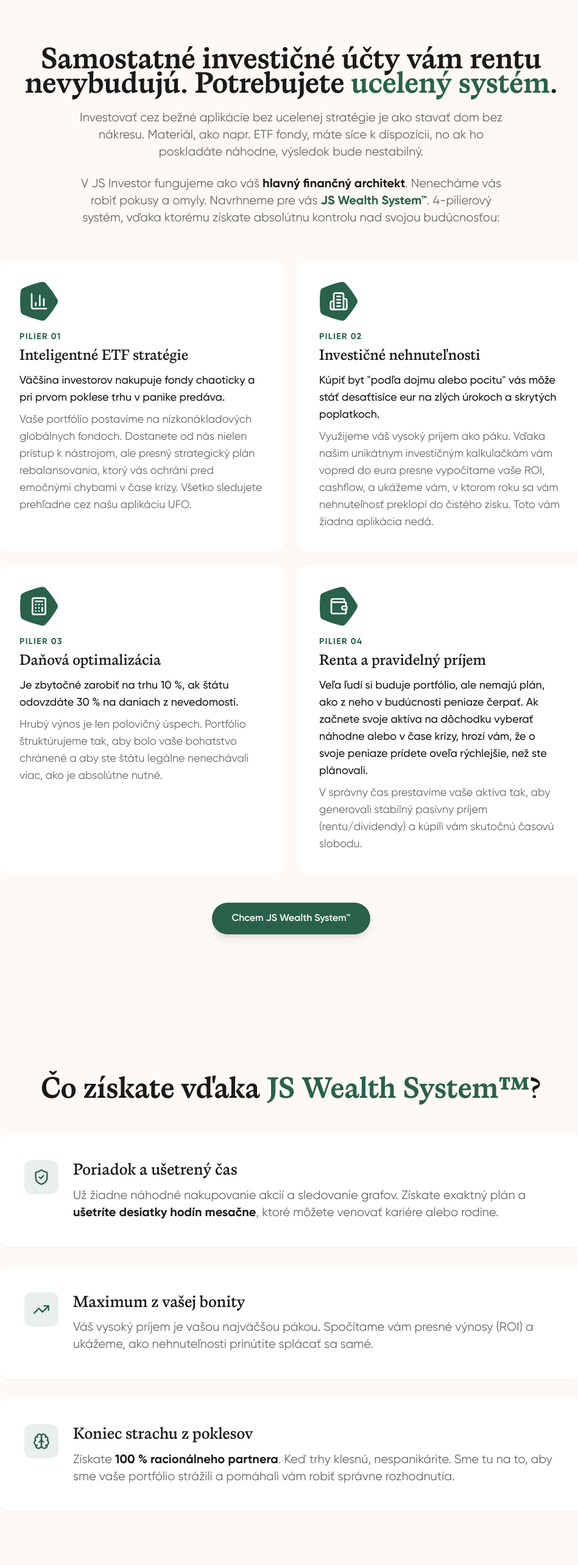
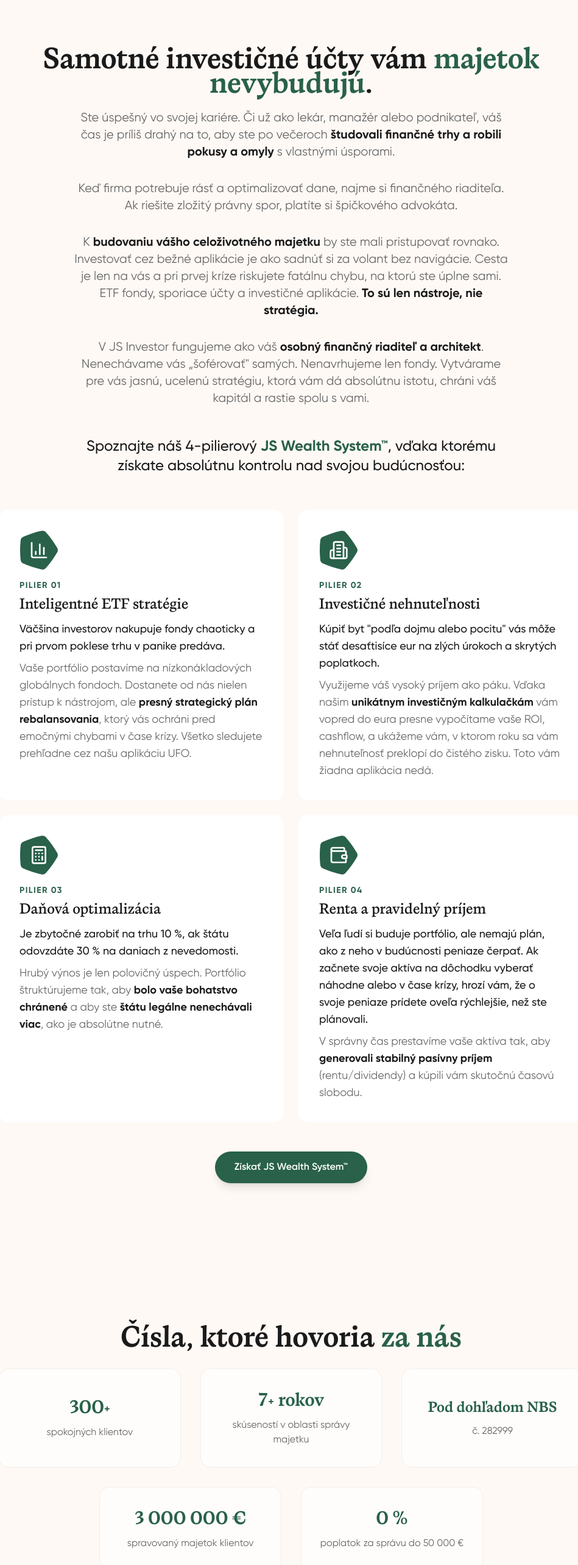
Before and after one commit to matus-babiak/js-investor, a React (Vite) app: page / in a window 1280 px wide. Shown: the part 1796-4362 px from the top of the page at 61% size, without its empty margins (162-1111 px from the left). Built offline with nearby package versions, Linux system fonts and the light colour scheme; the HTML template or start-up script is replaced by a standard one.

Commit message:
Sekcia Čísla: rozdelenie na StatsSection + ProofSection (2 taby), úpravy MechanismSection, CTA, poradie sekcií
Made-with: Cursor

```diff
--- a/src/components/MechanismSection.tsx
+++ b/src/components/MechanismSection.tsx
@@ -7,28 +7,44 @@ const pillars = [
     num: "01",
     title: "Inteligentné ETF stratégie",
     lead: "Väčšina investorov nakupuje fondy chaoticky a pri prvom poklese trhu v panike predáva.",
-    text: "Vaše portfólio postavíme na nízkonákladových globálnych fondoch. Dostanete od nás nielen prístup k nástrojom, ale presný strategický plán rebalansovania, ktorý vás ochráni pred emočnými chybami v čase krízy. Všetko sledujete prehľadne cez našu aplikáciu UFO.",
+    text: (
+      <>
+        Vaše portfólio postavíme na nízkonákladových globálnych fondoch. Dostanete od nás nielen prístup k nástrojom, ale <strong className="text-foreground">presný strategický plán rebalansovania</strong>, ktorý vás ochráni pred emočnými chybami v čase krízy. Všetko sledujete prehľadne cez našu aplikáciu UFO.
+      </>
+    ),
   },
   {
     icon: Building2,
     num: "02",
     title: "Investičné nehnuteľnosti",
     lead: "Kúpiť byt \"podľa dojmu alebo pocitu\" vás môže stáť desaťtisíce eur na zlých úrokoch a skrytých poplatkoch.",
-    text: "Využijeme váš vysoký príjem ako páku. Vďaka našim unikátnym investičným kalkulačkám vám vopred do eura presne vypočítame vaše ROI, cashflow, a ukážeme vám, v ktorom roku sa vám nehnuteľnosť preklopí do čistého zisku. Toto vám žiadna aplikácia nedá.",
+    text: (
+      <>
+        Využijeme váš vysoký príjem ako páku. Vďaka našim <strong className="text-foreground">unikátnym investičným kalkulačkám</strong> vám vopred do eura presne vypočítame vaše ROI, cashflow, a ukážeme vám, v ktorom roku sa vám nehnuteľnosť preklopí do čistého zisku. Toto vám žiadna aplikácia nedá.
+      </>
+    ),
   },
   {
     icon: Calculator,
     num: "03",
     title: "Daňová optimalizácia",
     lead: "Je zbytočné zarobiť na trhu 10 %, ak štátu odovzdáte 30 % na daniach z nevedomosti.",
-    text: "Hrubý výnos je len polovičný úspech. Portfólio štruktúrujeme tak, aby bolo vaše bohatstvo chránené a aby ste štátu legálne nenechávali viac, ako je absolútne nutné.",
+    text: (
+      <>
+        Hrubý výnos je len polovičný úspech. Portfólio štruktúrujeme tak, aby <strong className="text-foreground">bolo vaše bohatstvo chránené</strong> a aby ste <strong className="text-foreground">štátu legálne nenechávali viac</strong>, ako je absolútne nutné.
+      </>
+    ),
   },
   {
     icon: Wallet,
     num: "04",
     title: "Renta a pravidelný príjem",
     lead: "Veľa ľudí si buduje portfólio, ale nemajú plán, ako z neho v budúcnosti peniaze čerpať. Ak začnete svoje aktíva na dôchodku vyberať náhodne alebo v čase krízy, hrozí vám, že o svoje peniaze prídete oveľa rýchlejšie, než ste plánovali.",
-    text: "V správny čas prestavíme vaše aktíva tak, aby generovali stabilný pasívny príjem (rentu/dividendy) a kúpili vám skutočnú časovú slobodu.",
+    text: (
+      <>
+        V správny čas prestavíme vaše aktíva tak, aby <strong className="text-foreground">generovali stabilný pasívny príjem</strong> (rentu/dividendy) a kúpili vám skutočnú časovú slobodu.
+      </>
+    ),
   },
 ];
 
@@ -39,16 +55,22 @@ const MechanismSection = () => {
     <section className="section-padding">
       <div ref={ref} className="content-width">
         <h2 className={`scroll-animate ${isVisible ? 'visible' : ''} text-3xl md:text-4xl lg:text-[48px] font-serif font-bold text-foreground  mb-6 text-center`}>
-          Samostatné investičné účty vám rentu nevybudujú. Potrebujete{" "}
-          <span className="text-primary">ucelený systém</span>.
+          Samotné investičné účty vám <span className="text-primary">majetok nevybudujú</span>.
         </h2>
-        <p className={`scroll-animate scroll-animate-delay-1 ${isVisible ? 'visible' : ''} text-xl text-muted-foreground text-center max-w-[720px] mx-auto mb-6 `}>
-          Investovať cez bežné aplikácie bez ucelenej stratégie je ako stavať dom bez nákresu. Materiál, ako napr. ETF fondy, máte síce k dispozícii, no ak ho poskladáte náhodne, výsledok bude nestabilný.
+        <p className={`scroll-animate scroll-animate-delay-1 ${isVisible ? 'visible' : ''} text-xl text-muted-foreground text-center max-w-[720px] mx-auto mb-8`}>
+          Ste úspešný vo svojej kariére. Či už ako lekár, manažér alebo podnikateľ, váš čas je príliš drahý na to, aby ste po večeroch <strong className="text-foreground">študovali finančné trhy a robili pokusy a omyly</strong> s vlastnými úsporami.
         </p>
-        <p className={`scroll-animate scroll-animate-delay-1 ${isVisible ? 'visible' : ''} text-xl text-muted-foreground text-center max-w-[720px] mx-auto mb-14 `}>
-          V JS Investor fungujeme ako váš{" "}
-          <strong className="text-foreground">hlavný finančný architekt</strong>. Nenecháme vás robiť pokusy a omyly. Navrhneme pre vás{" "}
-          <strong className="text-primary">JS Wealth System™</strong>. 4-pilierový systém, vďaka ktorému získate absolútnu kontrolu nad svojou budúcnosťou:
+        <p className={`scroll-animate scroll-animate-delay-1 ${isVisible ? 'visible' : ''} text-xl text-muted-foreground text-center max-w-[720px] mx-auto mb-8`}>
+          Keď firma potrebuje rásť a optimalizovať dane, najme si finančného riaditeľa. Ak riešite zložitý právny spor, platíte si špičkového advokáta.
+        </p>
+        <p className={`scroll-animate scroll-animate-delay-1 ${isVisible ? 'visible' : ''} text-xl text-muted-foreground text-center max-w-[720px] mx-auto mb-8`}>
+          K <strong className="text-foreground">budovaniu vášho celoživotného majetku</strong> by ste mali pristupovať rovnako. Investovať cez bežné aplikácie je ako sadnúť si za volant bez navigácie. Cesta je len na vás a pri prvej kríze riskujete fatálnu chybu, na ktorú ste úplne sami. ETF fondy, sporiace účty a investičné aplikácie. <strong className="text-foreground">To sú len nástroje, nie stratégia.</strong>
+        </p>
+        <p className={`scroll-animate scroll-animate-delay-1 ${isVisible ? 'visible' : ''} text-xl text-muted-foreground text-center max-w-[720px] mx-auto mb-8`}>
+          V JS Investor fungujeme ako váš <strong className="text-foreground">osobný finančný riaditeľ a architekt</strong>. Nenechávame vás „šoférovať" samých. Nenavrhujeme len fondy. Vytvárame pre vás jasnú, ucelenú stratégiu, ktorá vám dá absolútnu istotu, chráni váš kapitál a rastie spolu s vami.
+        </p>
+        <p className={`scroll-animate scroll-animate-delay-1 ${isVisible ? 'visible' : ''} text-xl md:text-2xl text-foreground font-medium text-center max-w-[720px] mx-auto mt-12 mb-14`}>
+          Spoznajte náš 4-pilierový <strong className="text-primary">JS Wealth System™</strong>, vďaka ktorému získate absolútnu kontrolu nad svojou budúcnosťou:
         </p>
 
         <div className={`scroll-animate scroll-animate-delay-2 ${isVisible ? 'visible' : ''} grid md:grid-cols-2 gap-6`}>
@@ -77,7 +99,7 @@ const MechanismSection = () => {
             href="#kontakt"
             className="btn-primary inline-block bg-primary text-primary-foreground font-sans font-semibold text-base px-8 py-3.5 rounded-full shadow-lg"
           >
-            Chcem JS Wealth System™
+            Získať JS Wealth System™
           </a>
         </div>
       </div>
--- a/src/components/ProofSection.tsx
+++ b/src/components/ProofSection.tsx
@@ -19,37 +19,6 @@ const ProofSection = () => {
   return (
     <section className="section-padding">
       <div ref={ref} className="content-width text-center">
-        <h2 className={`scroll-animate ${isVisible ? 'visible' : ''} text-3xl md:text-4xl lg:text-[48px] font-serif font-bold text-foreground  mb-8`}>
-          Čísla hovoria <span className="text-primary">za nás</span>.
-        </h2>
-
-        <div className={`scroll-animate scroll-animate-delay-1 ${isVisible ? 'visible' : ''} flex flex-col sm:flex-row justify-center items-center gap-12 md:gap-16 lg:gap-20 mb-16`}>
-          <div className="text-center">
-            <p className="text-4xl sm:text-5xl lg:text-6xl font-serif font-bold text-primary leading-tight">
-              3 000 000 €
-            </p>
-            <p className="text-base sm:text-lg text-muted-foreground mt-2">
-              spravovaný majetok
-            </p>
-          </div>
-          <div className="text-center">
-            <p className="text-4xl sm:text-5xl lg:text-6xl font-serif font-bold text-primary leading-tight">
-              300+
-            </p>
-            <p className="text-base sm:text-lg text-muted-foreground mt-2">
-              spokojných klientov
-            </p>
-          </div>
-          <div className="text-center">
-            <p className="text-4xl sm:text-5xl lg:text-6xl font-serif font-bold text-primary leading-tight">
-              7+
-            </p>
-            <p className="text-base sm:text-lg text-muted-foreground mt-2 max-w-[200px] mx-auto">
-              rokov skúseností práce (Pod dohľadom NBS)
-            </p>
-          </div>
-        </div>
-
         <div className="grid md:grid-cols-2 gap-8 text-left">
           <div className={`scroll-animate scroll-animate-delay-2 ${isVisible ? 'visible' : ''} card-hover bg-card rounded-2xl p-10`}>
             <h3 className="font-serif text-2xl font-semibold text-foreground mb-6">
@@ -70,7 +39,7 @@ const ProofSection = () => {
                 href="#kontakt"
                 className="inline-block bg-primary text-primary-foreground font-sans font-semibold text-base px-8 py-3 rounded-full shadow-md hover:bg-primary/90 transition-colors"
               >
-                Chcem JS Wealth System™
+                Získať JS Wealth System™
               </a>
             </div>
           </div>
--- /dev/null
+++ b/src/components/StatsSection.tsx
@@ -0,0 +1,58 @@
+import { useScrollAnimation } from "@/hooks/use-scroll-animation";
+
+const StatsSection = () => {
+  const { ref, isVisible } = useScrollAnimation();
+
+  return (
+    <section className="section-padding">
+      <div ref={ref} className="content-width text-center">
+        <h2 className={`scroll-animate ${isVisible ? "visible" : ""} text-3xl md:text-4xl lg:text-[48px] font-serif font-bold text-foreground mb-8`}>
+          Čísla, ktoré hovoria <span className="text-primary">za nás</span>
+        </h2>
+
+        <div
+          className={`scroll-animate scroll-animate-delay-1 ${isVisible ? "visible" : ""} flex flex-col gap-6 lg:gap-8`}
+        >
+          {/* Riadok 1: 300+, 7+ rokov, Pod dohľadom NBS */}
+          <div className="grid grid-cols-1 sm:grid-cols-2 lg:grid-cols-3 gap-6 lg:gap-8">
+            <div className="flex flex-col items-center justify-center rounded-2xl bg-card/60 border border-border/50 px-6 py-8 min-h-[120px]">
+              <span className="text-2xl sm:text-3xl font-serif font-bold text-primary leading-tight">300+</span>
+              <p className="text-sm sm:text-base text-muted-foreground mt-3 text-center">
+                spokojných klientov
+              </p>
+            </div>
+            <div className="flex flex-col items-center justify-center rounded-2xl bg-card/60 border border-border/50 px-6 py-8 min-h-[120px]">
+              <span className="text-2xl sm:text-3xl font-serif font-bold text-primary leading-tight text-center">7+ rokov</span>
+              <p className="text-sm sm:text-base text-muted-foreground mt-3 text-center">
+                skúseností v oblasti správy majetku
+              </p>
+            </div>
+            <div className="flex flex-col items-center justify-center rounded-2xl bg-card/60 border border-border/50 px-6 py-8 min-h-[120px]">
+              <span className="text-xl sm:text-2xl font-serif font-bold text-primary leading-tight text-center whitespace-nowrap">Pod dohľadom NBS</span>
+              <p className="text-sm sm:text-base text-muted-foreground mt-3 text-center">
+                č. 282999
+              </p>
+            </div>
+          </div>
+          {/* Riadok 2: 3 000 000 €, 0 % */}
+          <div className="flex flex-wrap justify-center gap-6 lg:gap-8">
+            <div className="flex flex-col items-center justify-center rounded-2xl bg-card/60 border border-border/50 px-6 py-8 min-h-[120px] w-full sm:w-[calc(50%-0.75rem)] lg:w-[calc((100%-4rem)/3)]">
+              <span className="text-2xl sm:text-3xl font-serif font-bold text-primary leading-tight text-center whitespace-nowrap">3 000 000 €</span>
+              <p className="text-sm sm:text-base text-muted-foreground mt-3 text-center">
+                spravovaný majetok klientov
+              </p>
+            </div>
+            <div className="flex flex-col items-center justify-center rounded-2xl bg-card/60 border border-border/50 px-6 py-8 min-h-[120px] w-full sm:w-[calc(50%-0.75rem)] lg:w-[calc((100%-4rem)/3)]">
+              <span className="text-2xl sm:text-3xl font-serif font-bold text-primary leading-tight">0 %</span>
+              <p className="text-sm sm:text-base text-muted-foreground mt-3 text-center">
+                poplatok za správu do 50 000 €
+              </p>
+            </div>
+          </div>
+        </div>
+      </div>
+    </section>
+  );
+};
+
+export default StatsSection;
--- a/src/pages/Index.tsx
+++ b/src/pages/Index.tsx
@@ -2,6 +2,7 @@ import Navbar from "@/components/Navbar";
 import HeroSection from "@/components/HeroSection";
 import ProblemSection from "@/components/ProblemSection";
 import MechanismSection from "@/components/MechanismSection";
+import StatsSection from "@/components/StatsSection";
 import BenefitsSection from "@/components/BenefitsSection";
 import ProofSection from "@/components/ProofSection";
 import TestimonialSection from "@/components/TestimonialSection";
@@ -17,6 +18,7 @@ const Index = () => {
         <HeroSection />
         <ProblemSection />
         <MechanismSection />
+        <StatsSection />
         <BenefitsSection />
         <ProofSection />
         <TestimonialSection />
```
